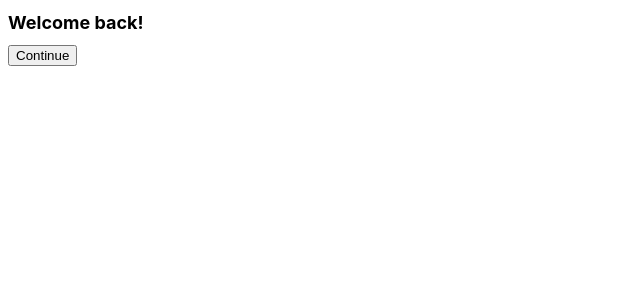
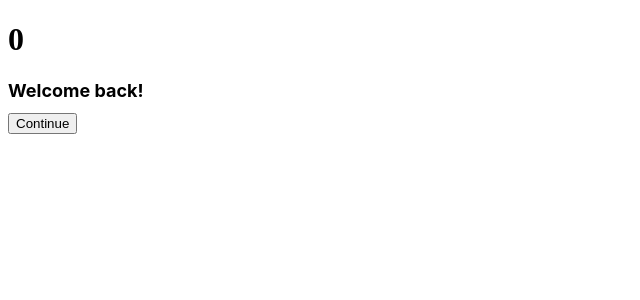
Before and after one commit to thespeace/learn-react-js-starter, a React (Create React App) app: page / in a window 1280 px wide. Shown: the top 300 px of the page, without its empty margins (0-640 px from the left). Built offline with nearby package versions, Linux system fonts and the light colour scheme.

Commit message:
230121 23:47 learn React effect!

```diff
--- a/src/App.js
+++ b/src/App.js
@@ -1,9 +1,36 @@
 import Button from "./Button";
 import styles from "App.module.css";
+import {useState, useEffect} from "react";
+/*useEffect는 두개의 argument를 가지는 function이다.
+*   첫번째 argument는 우리가 딱 한번만 실행하고 싶은 코드가
+*   두번째 argument는 빈 array*/
+function App() {
+  const [counter, setValue] = useState(0);
+  const onClick = () => setValue((prev) => prev + 1);
+  console.log("i run all the time");
+  // const iRunOnlyOnce = () =>{
+  //     console.log("i run only once.");
+  // }
+  // useEffect(iRunOnlyOnce, []);
+  //  좀 더 쉬운 방법으로 실습 >
 
-function App() {
+    useEffect(()=>{
+        console.log("CALL THE API....");
+    },[])
+  /*
+    가끔 이 component 내부의 몇몇코드는, 예를 들어 api를 호출한다면 state의 변화에
+    의해 계속 render되지 않게 강제하고 싶을 때가 있을 것이다.
+    어떻게 하면 특정 코드들이 첫번째 component render에서만 단 한번만! 실행되게 할 수 있을까?
+
+    정답은 effect!! userEffect를 사용하자.
+    useEffect function은 우리 코드가 딱 한번만 실행 될 수 있도록 보호해준다.
+
+    자, 이제 우리는 reactJS가 우리에게 언제 코드를 실행할지 안할지 결정할 tool을 제공한다는 걸 확인하고 알았다.
+    다음 시간에 공부..
+  * */
   return (
       <div>
+          <h1>{counter}</h1>
         <h1 className={styles.title}>Welcome back!</h1>
           <Button text={"Continue"} />
       </div>
```
